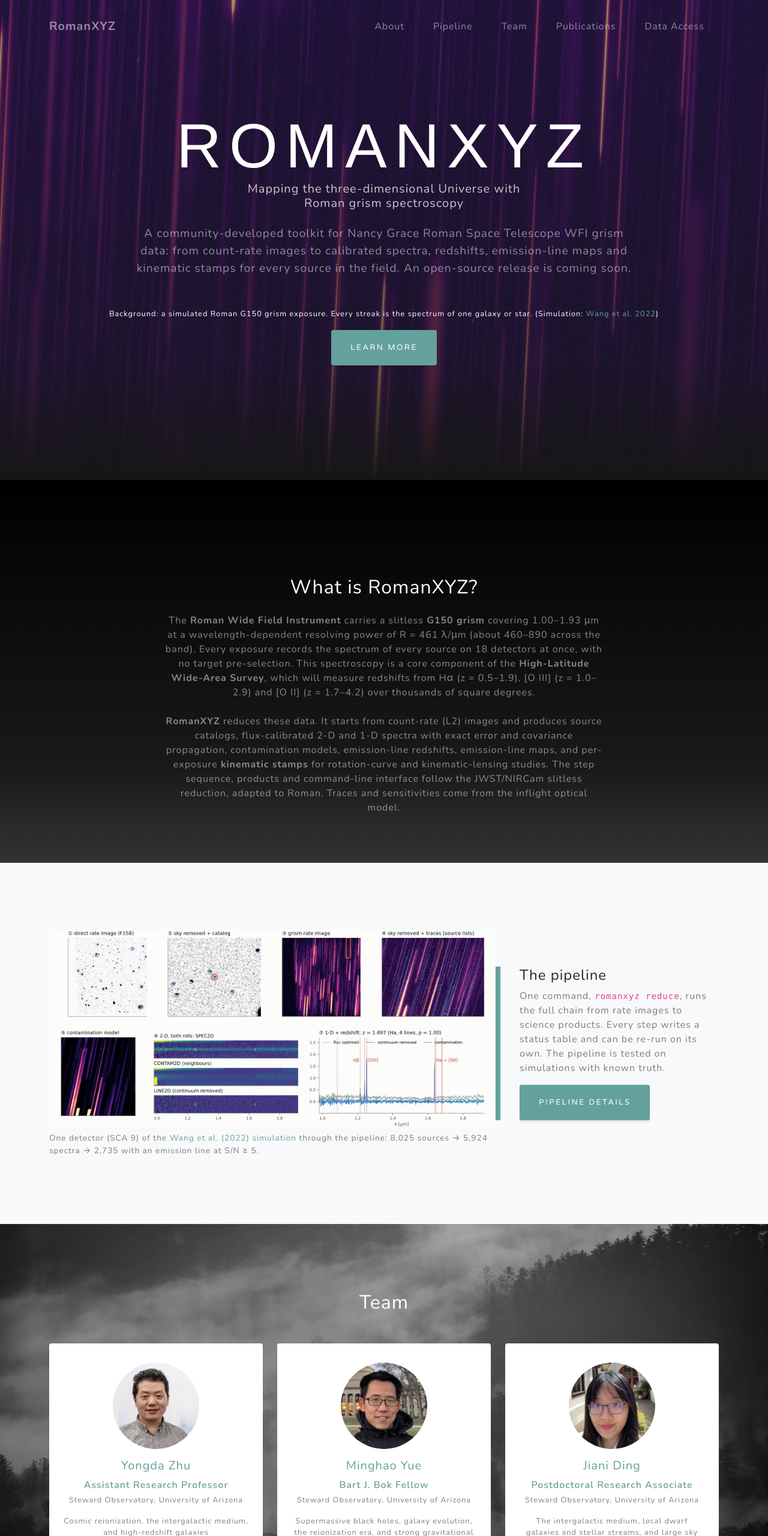
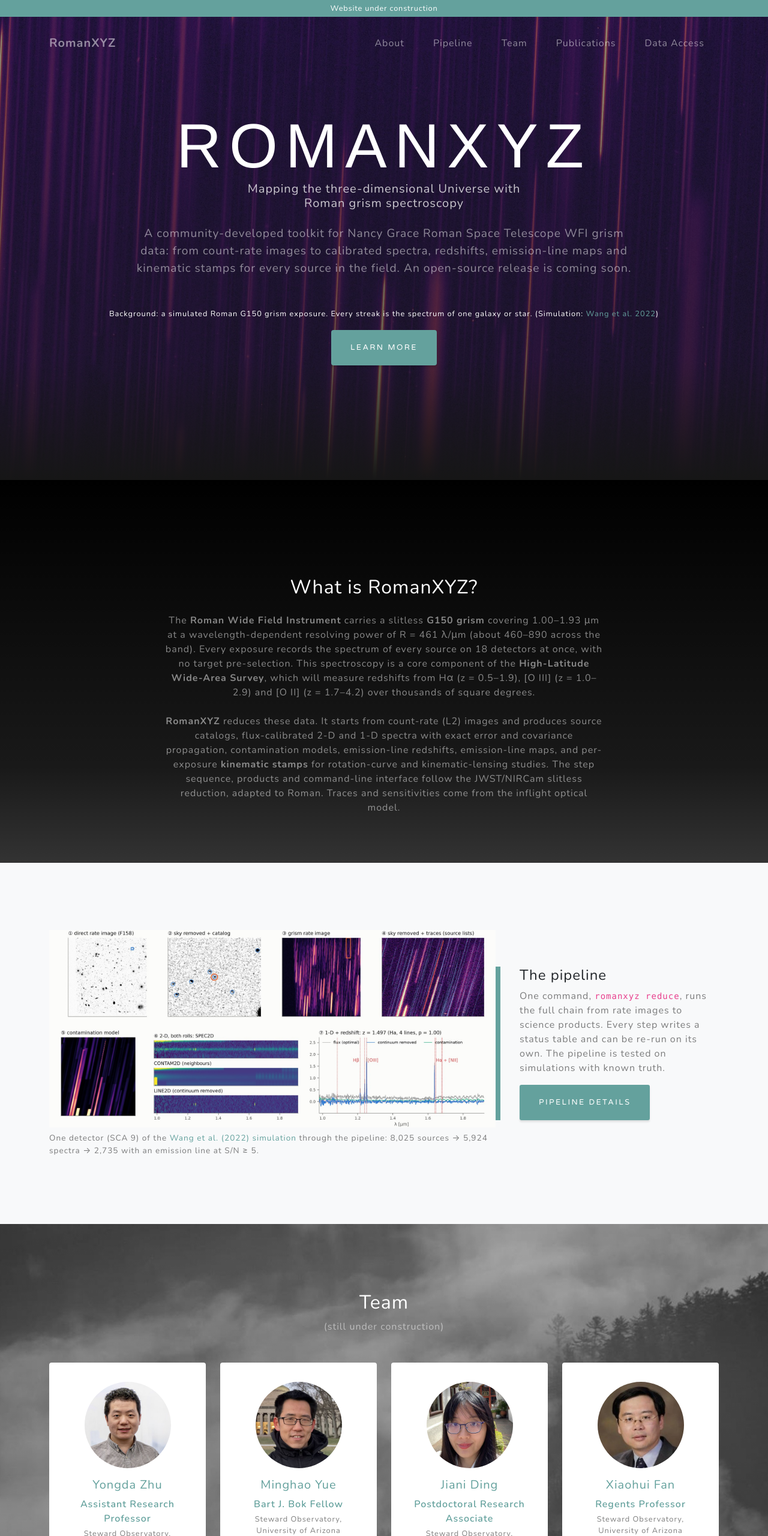
Before and after one commit to romanxyz-astro/romanxyz-astro.github.io, a plain HTML site: page index.html in a window 1280 px wide. Shown: the top 2560 px of the page at 60% size. Drawn offline with nearby package versions, Linux system fonts and the light colour scheme.

Commit message:
updated page

```diff
--- a/index.html
+++ b/index.html
@@ -46,9 +46,25 @@
                 object-fit: cover;
             }
             .team-title { color: #64a19d; font-weight: 600; }
+            .construction-banner {
+                position: fixed;
+                top: 0;
+                left: 0;
+                right: 0;
+                z-index: 1040;
+                height: 1.75rem;
+                line-height: 1.75rem;
+                background: #64a19d;
+                color: #fff;
+                font-size: 0.8rem;
+                letter-spacing: 0.05rem;
+                text-align: center;
+            }
+            #mainNav { top: 1.75rem; }
         </style>
     </head>
     <body id="page-top">
+        <div class="construction-banner" role="status">Website under construction</div>
         <!-- Navigation-->
         <nav class="navbar navbar-expand-lg navbar-light fixed-top" id="mainNav">
             <div class="container">
@@ -124,11 +140,12 @@
             <div class="container">
                 <div class="row justify-content-center">
                     <div class="col-lg-10 text-center">
-                        <h2 class="text-white mb-5">Team</h2>
+                        <h2 class="text-white mb-2">Team</h2>
+                        <p class="text-white-50 mb-5">(still under construction)</p>
                     </div>
                 </div>
                 <div class="row justify-content-center">
-                    <div class="col-md-4 mb-4">
+                    <div class="col-lg-3 col-md-6 mb-4">
                         <div class="card team-card h-100">
                             <div class="card-body text-center">
                                 <img class="team-photo mb-3" src="assets/img/team/yongda_zhu.jpg" width="400" height="400" alt="Yongda Zhu" loading="lazy" />
@@ -139,7 +156,7 @@
                             </div>
                         </div>
                     </div>
-                    <div class="col-md-4 mb-4">
+                    <div class="col-lg-3 col-md-6 mb-4">
                         <div class="card team-card h-100">
                             <div class="card-body text-center">
                                 <img class="team-photo mb-3" src="assets/img/team/minghao_yue.jpg" width="400" height="400" alt="Minghao Yue" loading="lazy" />
@@ -150,7 +167,7 @@
                             </div>
                         </div>
                     </div>
-                    <div class="col-md-4 mb-4">
+                    <div class="col-lg-3 col-md-6 mb-4">
                         <div class="card team-card h-100">
                             <div class="card-body text-center">
                                 <img class="team-photo mb-3" src="assets/img/team/jiani_ding.jpg" width="400" height="400" alt="Jiani Ding" loading="lazy" />
@@ -158,6 +175,50 @@
                                 <p class="team-title mt-2 mb-1">Postdoctoral Research Associate</p>
                                 <p class="small text-black-50 mb-3">Steward Observatory, University of Arizona</p>
                                 <p class="small text-black-50 mb-0">The intergalactic medium, local dwarf galaxies and stellar streams, and large sky surveys such as DESI</p>
+                            </div>
+                        </div>
+                    </div>
+                    <div class="col-lg-3 col-md-6 mb-4">
+                        <div class="card team-card h-100">
+                            <div class="card-body text-center">
+                                <img class="team-photo mb-3" src="assets/img/team/xiaohui_fan.jpg" width="400" height="400" alt="Xiaohui Fan" loading="lazy" />
+                                <h3 class="m-0"><a href="https://astro.arizona.edu/person/xiaohui-fan">Xiaohui Fan</a></h3>
+                                <p class="team-title mt-2 mb-1">Regents Professor</p>
+                                <p class="small text-black-50 mb-3">Steward Observatory, University of Arizona</p>
+                                <p class="small text-black-50 mb-0">The most distant quasars, early supermassive black holes, and the end of reionization</p>
+                            </div>
+                        </div>
+                    </div>
+                    <div class="col-lg-3 col-md-6 mb-4">
+                        <div class="card team-card h-100">
+                            <div class="card-body text-center">
+                                <img class="team-photo mb-3" src="assets/img/team/tim_eifler.jpg" width="400" height="400" alt="Tim Eifler" loading="lazy" />
+                                <h3 class="m-0"><a href="https://astro.arizona.edu/person/tim-eifler">Tim Eifler</a></h3>
+                                <p class="team-title mt-2 mb-1">Professor</p>
+                                <p class="small text-black-50 mb-3">Steward Observatory, University of Arizona</p>
+                                <p class="small text-black-50 mb-0">Dark energy, dark matter and modified gravity from combined weak lensing, clustering and CMB lensing</p>
+                            </div>
+                        </div>
+                    </div>
+                    <div class="col-lg-3 col-md-6 mb-4">
+                        <div class="card team-card h-100">
+                            <div class="card-body text-center">
+                                <img class="team-photo mb-3" src="assets/img/team/eiichi_egami.jpg" width="400" height="400" alt="Eiichi Egami" loading="lazy" />
+                                <h3 class="m-0"><a href="https://astro.arizona.edu/person/eiichi-egami">Eiichi Egami</a></h3>
+                                <p class="team-title mt-2 mb-1">Research Professor</p>
+                                <p class="small text-black-50 mb-3">Steward Observatory, University of Arizona</p>
+                                <p class="small text-black-50 mb-0">Galaxies in the reionization era, infrared-luminous galaxies, and galaxy clusters as cosmic telescopes</p>
+                            </div>
+                        </div>
+                    </div>
+                    <div class="col-lg-3 col-md-6 mb-4">
+                        <div class="card team-card h-100">
+                            <div class="card-body text-center">
+                                <img class="team-photo mb-3" src="assets/img/team/fabian_hervas_peters.jpg" width="400" height="400" alt="Fabian Hervas-Peters" loading="lazy" />
+                                <h3 class="m-0"><a href="https://astro.arizona.edu/person/fabian-hervas-peters">Fabian Hervas&#8209;Peters</a></h3>
+                                <p class="team-title mt-2 mb-1">Cosmological Data Analysis Fellow</p>
+                                <p class="small text-black-50 mb-3">Steward Observatory, University of Arizona</p>
+                                <p class="small text-black-50 mb-0">Weak lensing and intrinsic alignments as probes of dark matter and dark energy</p>
                             </div>
                         </div>
                     </div>
```
Also changed, not shown: pipeline.html (+16 -0 lines), assets/img/team/eiichi_egami.jpg (added), assets/img/team/fabian_hervas_peters.jpg (added), assets/img/team/tim_eifler.jpg (added), assets/img/team/xiaohui_fan.jpg (added).
